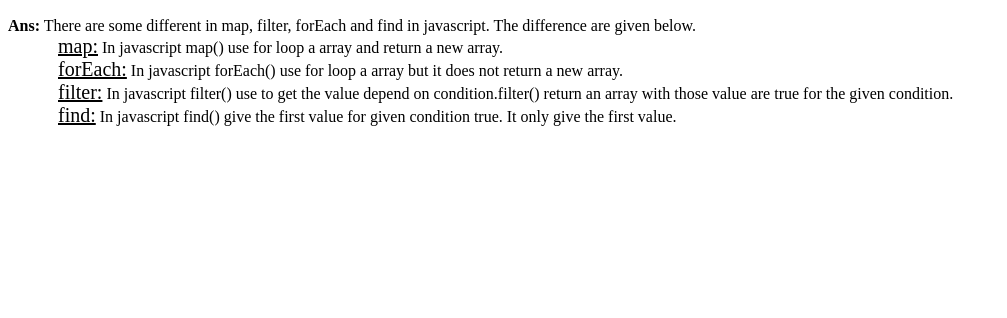
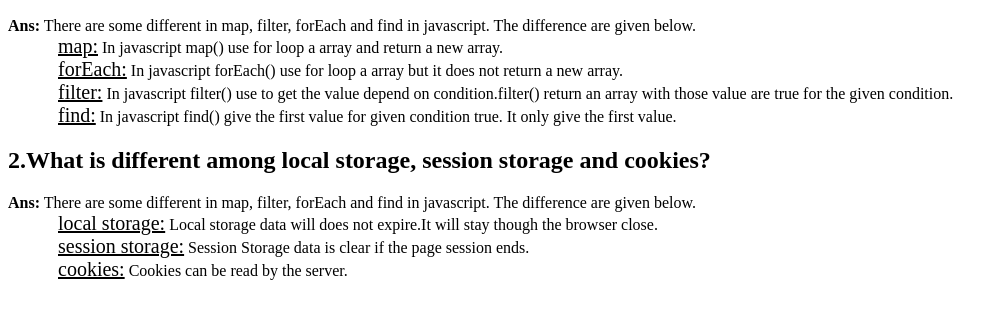
Before and after one commit to mahadi61/quiz-hero, a plain HTML site: page blog.html in a window 1280 px wide. Shown: the part 110-428 px from the top of the page, without its empty margins (0-1007 px from the left). Drawn offline with Linux system fonts and the light colour scheme.

Commit message:
qustion 2 added

```diff
--- a/blog.html
+++ b/blog.html
@@ -64,6 +64,48 @@
           only give the first value.
         </p>
       </div>
+      <!-- question 2 -->
+      <div>
+        <h1>
+          2.What is different among local storage, session storage and cookies?
+        </h1>
+        <p>
+          <strong>Ans:</strong>
+          There are some different in map, filter, forEach and find in
+          javascript. The difference are given below.
+          <br />
+          <span
+            style="
+              text-decoration: underline;
+              margin-left: 50px;
+              font-size: 20px;
+            "
+            >local storage:</span
+          >
+          Local storage data will does not expire.It will stay though the
+          browser close.
+          <br />
+          <span
+            style="
+              text-decoration: underline;
+              margin-left: 50px;
+              font-size: 20px;
+            "
+            >session storage:</span
+          >
+          Session Storage data is clear if the page session ends.
+          <br />
+          <span
+            style="
+              text-decoration: underline;
+              margin-left: 50px;
+              font-size: 20px;
+            "
+            >cookies:</span
+          >
+          Cookies can be read by the server.
+        </p>
+      </div>
     </section>
     <!-- blog area end-->
   </body>
```
